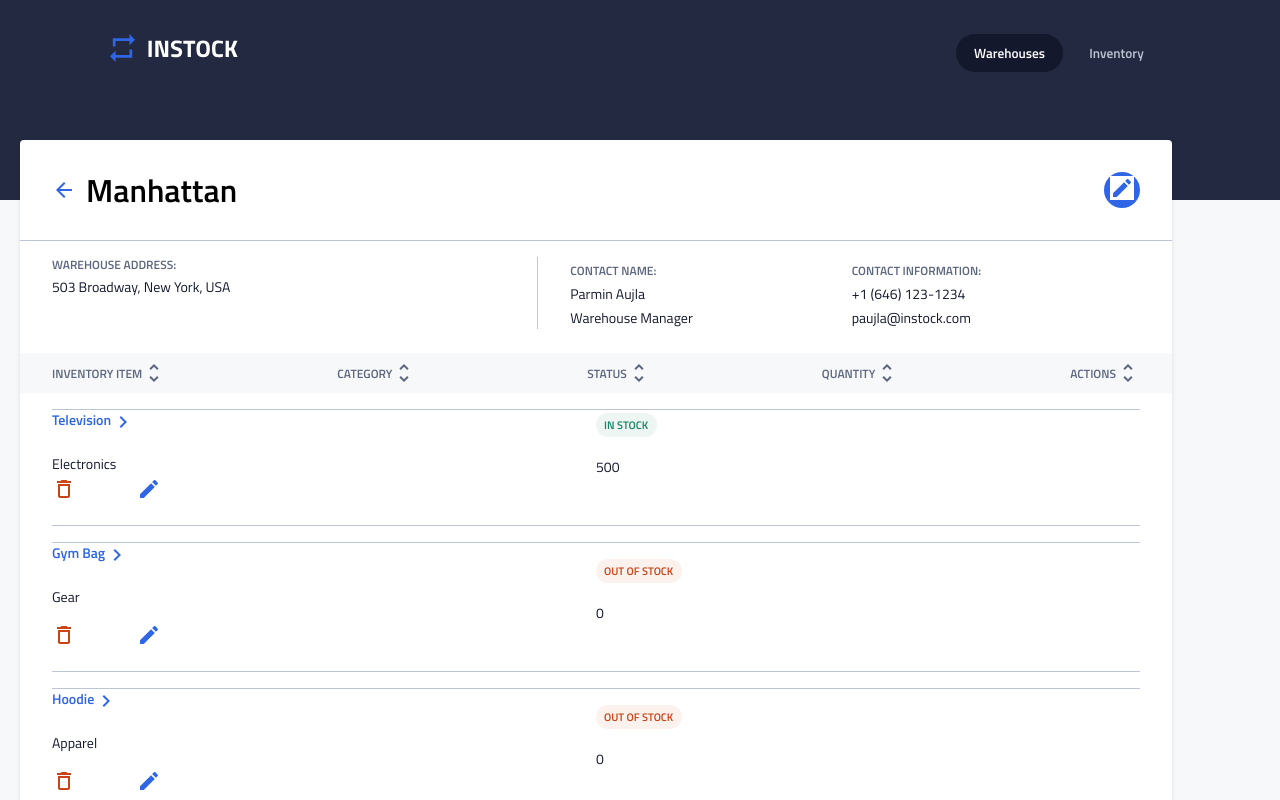
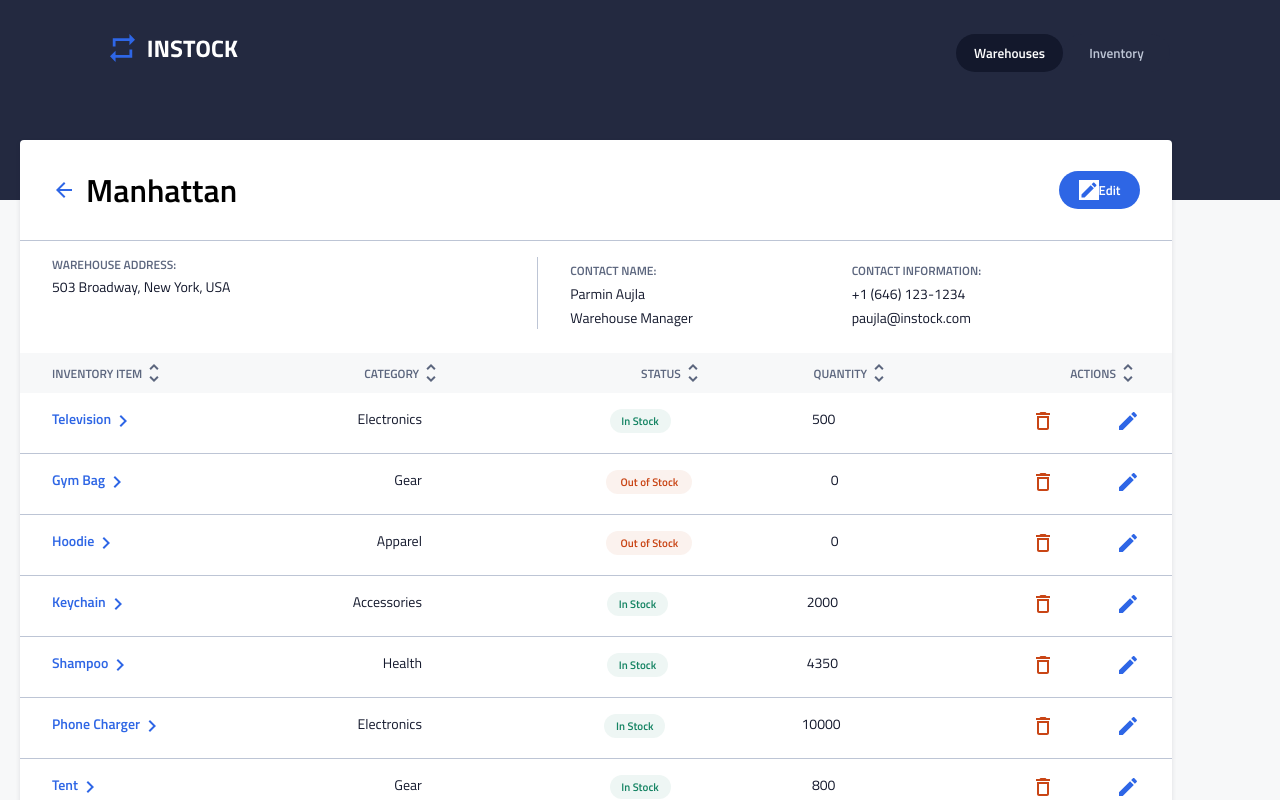
Before and after one commit to ShirinSadeghii/instock-frontend, a React (Create React App) app: page /details in a window 1280 px wide. Shown: the top 800 px of the page. Built offline with nearby package versions, Linux system fonts and the light colour scheme.

Commit message:
fix class names in warehouse.scss

```diff
--- a/src/components/Warehouse/Warehouse.jsx
+++ b/src/components/Warehouse/Warehouse.jsx
@@ -9,8 +9,8 @@ import Delete from '../../assets/Icons/delete_outline-24px.svg';
 import Sort from '../../assets/Icons/sort-24px.svg';
 
 function Warehouse() {
-    const [warehouses, setWarehouses] = useState(dataJson)
-    const [selectedWarehouse, setSelectedWarehouse] = useState(dataDetailsJson[0]);
+    // const [warehouses, setWarehouses] = useState(dataJson)
+    // const [selectedWarehouse, setSelectedWarehouse] = useState(dataDetailsJson[0]);
     const inStock = "In Stock";
     return (
         <section className='warehouse'>
@@ -22,6 +22,7 @@ function Warehouse() {
                 <div className='warehouse__container'>
                     <button className='warehouse__edit-btn'>
                         <img className="warehouse__edit-icon" src={Edit} alt='edit icon'></img>
+                        <span className='warehouse__edit-txt'>Edit</span>
                     </button>
                 </div>
             </div>
@@ -46,6 +47,7 @@ function Warehouse() {
             </ul>
             <ul className='toolbar'>
                 <li className='toolbar__container'>
+                    <div className='toolbar__box1'>
                         <span  className='toolbar__item'>INVENTORY ITEM
                             <img src={Sort} alt='sort icon'></img>
                         </span>
@@ -55,19 +57,22 @@ function Warehouse() {
                         <span className='toolbar__item'>STATUS
                             <img src={Sort} alt='sort icon'></img>
                         </span>
+                    </div>
+                    <div className='toolbar__box2'>
                         <span className='toolbar__item'>QUANTITY
                             <img src={Sort} alt='sort icon'></img>
                         </span>
                         <span className='toolbar__item'>ACTIONS
                             <img src={Sort} alt='sort icon'></img>
                         </span>
+                    </div>
                 </li>
             </ul>
             <ul className='warehouse__list warehouse__list--tablet'> {dataDetailsJson.map((detail, index) => {
                 return (
                         <li key={index} className='warehouse__inventory'>
-                            <div className='inventory'>
-                                <div className='inventory__container'>
+                            <div className='inventory-row'>
+                                <div className='inventory-row__container'>
                                     <span className='warehouse__label warehouse__label--tablet'>INVENTORY ITEM</span>
                                     <span className='warehouse__label-item warehouse__label-item--blue'>{detail.item_name}
                                         <img src={Chevron} alt="chevron icon"></img>
@@ -75,16 +80,16 @@ function Warehouse() {
                                     <span className='warehouse__label warehouse__label--tablet'>CATEGORY</span>
                                     <span className='warehouse__label-item'>{detail.category}</span>
                                 </div>
-                                <div className='inventory__container'>
+                                <div className='inventory-row__container inventory-row__container2'>
                                     <span className='warehouse__label warehouse__label--tablet'>STATUS</span>
-                                    <button className={`${detail.status === inStock? 'inventory__list-instock':'inventory__list-outstock'}`}>{detail.status}</button>
+                                    <button className={`${detail.status === inStock? 'inventory-row__list-instock':'inventory-row__list-outstock'}`}>{detail.status}</button>
                                     <span className='warehouse__label warehouse__label--tablet'>QTY</span>
                                     <span className='warehouse__label-item'>{detail.quantity}</span>
                                 </div>
                             </div>
                             <div className='logo__container'>
-                                <img src={Delete} alt="delete icon"></img>
-                                <img src={Edit} alt="edit icon"></img>
+                                <img className="edit-logo" src={Delete} alt="delete icon"></img>
+                                <img className="edit-logo" src={Edit} alt="edit icon"></img>
                             </div>
                         </li>
                 )
--- a/src/components/Warehouse/Warehouse.scss
+++ b/src/components/Warehouse/Warehouse.scss
@@ -42,10 +42,32 @@
         width: 36px;
         height: 36px;
         border-radius: 20px;
+
+        @include tablet {
+            width: 81px;
+            height: 38px;
+            display: flex;
+            justify-content: center;
+            align-items: center;
+        }
     }
 
     &__edit-icon {
         background-color: white;
+        @include tablet {
+            height: 20px;
+        }
+    }
+
+    &__edit-txt {
+        display: none;
+        @include tablet {
+            display: block;
+            font-size: 13px;
+            font-weight: 600;
+            color: white;
+
+        }
     }
 
     &__list {
@@ -66,6 +88,7 @@
             @include tablet {
                 flex-direction: column;
                 border-top: none;
+                padding: 0;
             }
         }
     }
@@ -129,17 +152,43 @@
         padding-top: 16px;
         padding-bottom: 24px;
         border-bottom: 1px solid $Cloud;
+
+        @include tablet {
+            flex-direction: row;
+            justify-content: space-between;
+            padding: 16px 32px 0;
+        }
     }
 
 }
 
-.inventory {
+.inventory-row {
     display: flex;
+
+    @include tablet {
+        width: 85%;
+        justify-content: space-between;
+    }
+
 
     &__container {
         display: flex;
         flex-direction: column;
         width: 50%;
+
+        @include tablet {
+            width: 40%;
+            justify-content: space-between;
+            flex-direction: row;
+        }
+    }
+
+    &__container2 {
+        @include tablet {
+            display: flex;
+            width: 55%;
+            justify-content: space-evenly;
+        }
     }
 
     &__list-instock {
@@ -202,6 +251,22 @@ display: none;
         }
     }
 
+    &__box1 {
+        @include tablet {
+            display: flex;
+            width: 60%;
+            justify-content: space-between;
+        }
+    }
+
+    &__box2 {
+        @include tablet {
+            display: flex;
+            width: 30%;
+            justify-content: space-between;
+        }
+    }
+
 
     &__item {
         @include tablet {
@@ -213,3 +278,8 @@ display: none;
         }
     }
 }
+
+.edit-logo {
+    height: 24px;
+    width: 24px;
+}
```
Lines whose indentation alone changed are shown as unchanged.
